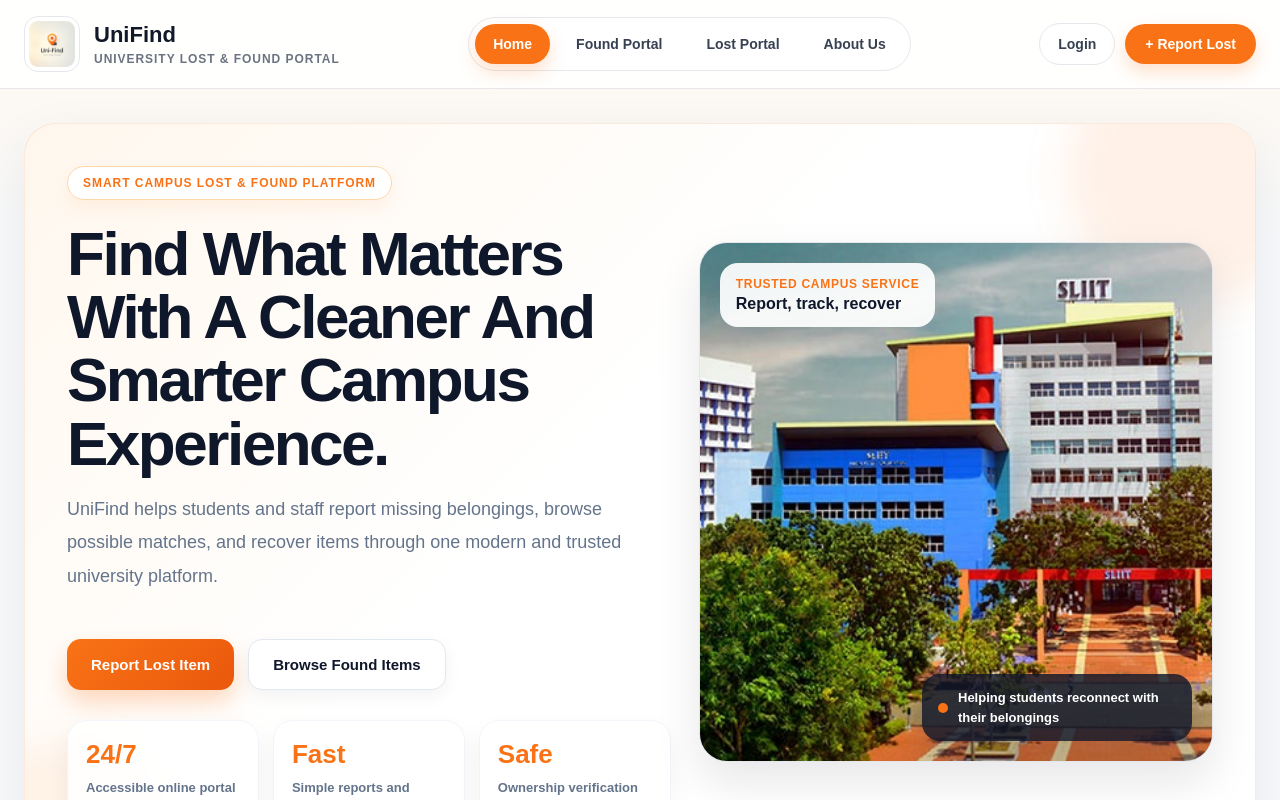
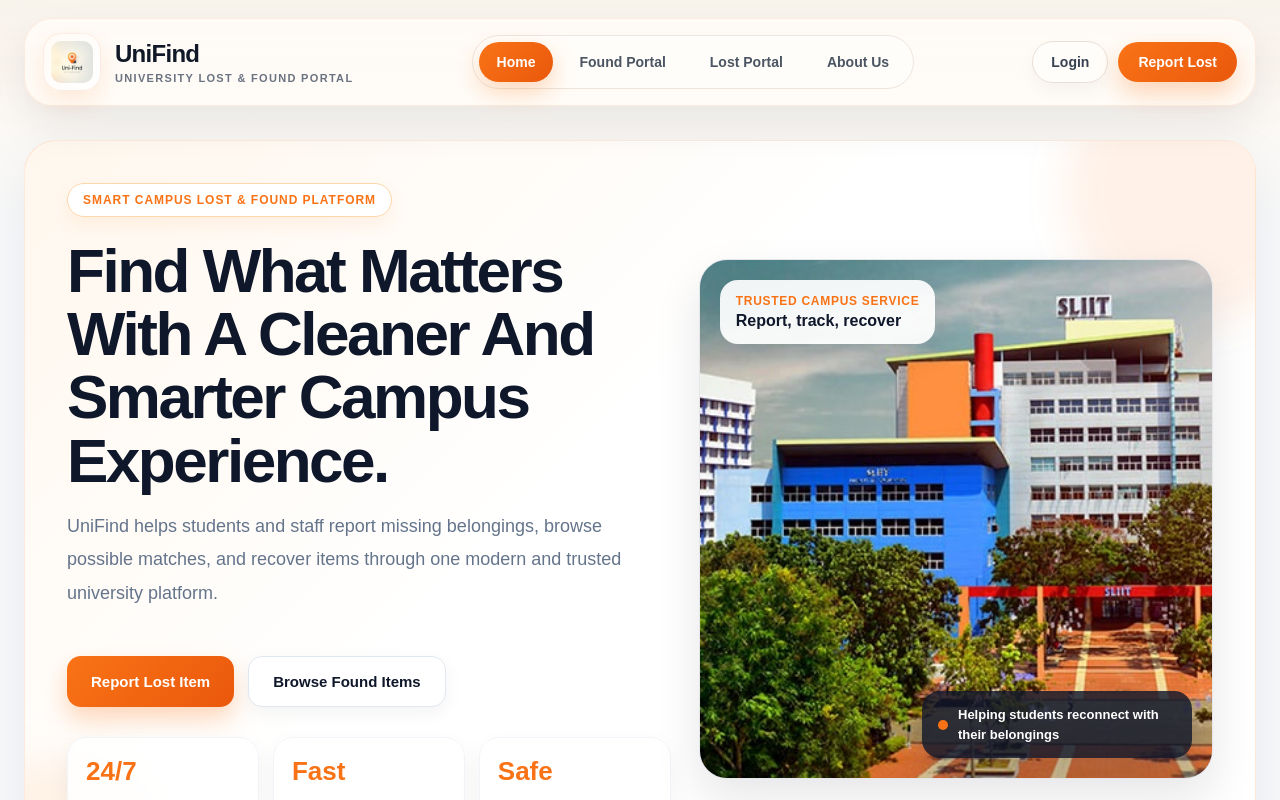
Before and after one commit to Rakimnr/Uni-Find, a React (Vite) app in the folder Frontend/: page / in a window 1280 px wide. Shown: the top 800 px of the page. Built offline with nearby package versions, Linux system fonts and the light colour scheme; no server answers.

Commit message:
Improve user sidebar UI by removing action card and redesigning buttons for a cleaner modern look

```diff
--- a/Frontend/src/components/common/Navbar.jsx
+++ b/Frontend/src/components/common/Navbar.jsx
@@ -4,55 +4,48 @@
 function Navbar({ active = "home" }) {
   const navigate = useNavigate();
 
+  const navItems = [
+    { key: "home", label: "Home", path: "/" },
+    { key: "found", label: "Found Portal", path: "/found-items" },
+    { key: "lost", label: "Lost Portal", path: "/lost-items" },
+    { key: "about", label: "About Us", path: "/about" },
+  ];
+
   return (
     <header style={styles.header}>
       <div style={styles.headerInner}>
         <div style={styles.logoBox} onClick={() => navigate("/")}>
-          <img src={logo} alt="UniFind Logo" style={styles.logoImage} />
+          <div style={styles.logoWrap}>
+            <img src={logo} alt="UniFind Logo" style={styles.logoImage} />
+          </div>
+
           <div>
             <h1 style={styles.logoText}>UniFind</h1>
-            <p style={styles.logoSub}>UNIVERSITY LOST & FOUND PORTAL</p>
+            <p style={styles.logoSub}>University Lost & Found Portal</p>
           </div>
         </div>
 
         <nav style={styles.nav}>
+          {navItems.map((item) => {
+            const isActive = active === item.key;
+
+            return (
+              <button
+                key={item.key}
+                type="button"
+                style={isActive ? styles.activeNavButton : styles.navButton}
+                onClick={() => navigate(item.path)}
+              >
+                {item.label}
+              </button>
+            );
+          })}
+        </nav>
+
+        <div style={styles.actions}>
           <button
             type="button"
-            style={active === "home" ? styles.activeNavButton : styles.navButton}
-            onClick={() => navigate("/")}
-          >
-            Home
-          </button>
-
-          <button
-            type="button"
-            style={active === "found" ? styles.activeNavButton : styles.navButton}
-            onClick={() => navigate("/found-items")}
-          >
-            Found Portal
-          </button>
-
-          <button
-            type="button"
-            style={active === "lost" ? styles.activeNavButton : styles.navButton}
-            onClick={() => navigate("/lost-items")}
-          >
-            Lost Portal
-          </button>
-
-          <button
-            type="button"
-            style={active === "about" ? styles.activeNavButton : styles.navButton}
-            onClick={() => navigate("/about")}
-          >
-            About Us
-          </button>
-        </nav>
-
-        <div style={styles.headerActions}>
-          <button
-            type="button"
-            style={styles.secondaryButton}
+            style={styles.loginButton}
             onClick={() => navigate("/login")}
           >
             Login
@@ -60,10 +53,10 @@
 
           <button
             type="button"
-            style={styles.primaryButton}
+            style={styles.reportButton}
             onClick={() => navigate("/report-lost")}
           >
-            + Report Lost
+            Report Lost
           </button>
         </div>
       </div>
@@ -72,7 +65,7 @@
 }
 
 const ORANGE = "#f97316";
-const BORDER = "#e5e7eb";
+const ORANGE_DARK = "#ea580c";
 const TEXT = "#111827";
 const MUTED = "#6b7280";
 
@@ -80,20 +73,26 @@
   header: {
     position: "sticky",
     top: 0,
-    zIndex: 100,
-    backgroundColor: "rgba(255,255,255,0.92)",
+    zIndex: 1000,
+    padding: "18px 24px 0",
+    background:
+      "linear-gradient(180deg, rgba(248,243,236,0.95) 0%, rgba(248,243,236,0.82) 60%, rgba(248,243,236,0) 100%)",
     backdropFilter: "blur(12px)",
-    borderBottom: `1px solid ${BORDER}`,
   },
 
   headerInner: {
     maxWidth: "1380px",
     margin: "0 auto",
-    padding: "16px 24px",
+    minHeight: "84px",
     display: "flex",
     alignItems: "center",
     justifyContent: "space-between",
     gap: "18px",
+    padding: "14px 18px",
+    borderRadius: "28px",
+    background: "rgba(255, 252, 247, 0.88)",
+    border: "1px solid rgba(234, 88, 12, 0.10)",
+    boxShadow: "0 18px 40px rgba(17, 24, 39, 0.08)",
     flexWrap: "wrap",
   },
 
@@ -102,99 +101,112 @@
     alignItems: "center",
     gap: "14px",
     cursor: "pointer",
-    minWidth: "240px",
+    flexShrink: 0,
+  },
+
+  logoWrap: {
+    width: "58px",
+    height: "58px",
+    borderRadius: "18px",
+    background: "linear-gradient(135deg, #fffaf5 0%, #ffffff 100%)",
+    display: "flex",
+    alignItems: "center",
+    justifyContent: "center",
+    border: "1px solid rgba(234, 88, 12, 0.10)",
+    boxShadow: "0 12px 24px rgba(249, 115, 22, 0.12)",
+    overflow: "hidden",
   },
 
   logoImage: {
-    width: "56px",
-    height: "56px",
-    objectFit: "contain",
-    borderRadius: "14px",
-    backgroundColor: "#ffffff",
-    padding: "4px",
-    border: `1px solid ${BORDER}`,
+    width: "42px",
+    height: "42px",
+    objectFit: "cover",
+    borderRadius: "10px",
   },
 
   logoText: {
     margin: 0,
-    fontSize: "22px",
+    color: TEXT,
+    fontSize: "24px",
     fontWeight: "800",
-    color: TEXT,
+    letterSpacing: "-0.03em",
   },
 
   logoSub: {
     margin: "4px 0 0 0",
-    fontSize: "12px",
     color: MUTED,
+    fontSize: "11px",
+    fontWeight: "700",
+    letterSpacing: "0.12em",
     textTransform: "uppercase",
-    letterSpacing: "0.08em",
-    fontWeight: "600",
   },
 
   nav: {
     display: "flex",
     alignItems: "center",
+    justifyContent: "center",
     gap: "8px",
-    backgroundColor: "#ffffff",
-    border: `1px solid ${BORDER}`,
+    padding: "6px",
     borderRadius: "999px",
-    padding: "6px",
+    background: "#fffdf9",
+    border: "1px solid #eee5db",
+    boxShadow: "inset 0 1px 0 rgba(255,255,255,0.9)",
     flexWrap: "wrap",
-    justifyContent: "center",
   },
 
   navButton: {
     border: "none",
-    backgroundColor: "transparent",
-    color: "#374151",
+    background: "transparent",
+    color: "#4b5563",
     padding: "12px 18px",
     borderRadius: "999px",
     cursor: "pointer",
-    fontWeight: "600",
     fontSize: "14px",
+    fontWeight: "700",
     transition: "0.2s ease",
   },
 
   activeNavButton: {
     border: "none",
-    backgroundColor: ORANGE,
+    background: `linear-gradient(135deg, ${ORANGE} 0%, ${ORANGE_DARK} 100%)`,
     color: "#ffffff",
     padding: "12px 18px",
     borderRadius: "999px",
     cursor: "pointer",
-    fontWeight: "700",
     fontSize: "14px",
-    boxShadow: "0 8px 18px rgba(249, 115, 22, 0.22)",
+    fontWeight: "800",
+    boxShadow: "0 10px 24px rgba(249, 115, 22, 0.28)",
   },
 
-  headerActions: {
+  actions: {
     display: "flex",
     alignItems: "center",
     gap: "10px",
     flexWrap: "wrap",
   },
 
-  secondaryButton: {
-    border: `1px solid ${BORDER}`,
-    backgroundColor: "#ffffff",
+  loginButton: {
+    border: "1px solid #eadfd4",
+    background: "#fffdfa",
     color: "#374151",
     padding: "12px 18px",
     borderRadius: "999px",
     cursor: "pointer",
+    fontSize: "14px",
     fontWeight: "700",
-    fontSize: "14px",
+    boxShadow: "0 8px 18px rgba(17, 24, 39, 0.04)",
   },
 
-  primaryButton: {
+  reportButton: {
     border: "none",
-    backgroundColor: ORANGE,
+    background: `linear-gradient(135deg, ${ORANGE} 0%, ${ORANGE_DARK} 100%)`,
     color: "#ffffff",
     padding: "12px 20px",
     borderRadius: "999px",
     cursor: "pointer",
-    fontWeight: "700",
     fontSize: "14px",
-    boxShadow: "0 8px 18px rgba(249, 115, 22, 0.22)",
+    fontWeight: "800",
+    boxShadow: "0 12px 24px rgba(249, 115, 22, 0.28)",
   },
 };
 
--- a/Frontend/src/layouts/UserLayout.jsx
+++ b/Frontend/src/layouts/UserLayout.jsx
@@ -1,5 +1,5 @@
 import { Outlet, useLocation, useNavigate } from "react-router-dom";
-import logo from "../assets/logo.jpeg"; // ✅ add this
+import logo from "../assets/logo.jpeg";
 
 const UserLayout = () => {
   const navigate = useNavigate();
@@ -14,9 +14,11 @@
     <div style={styles.page}>
       <aside style={styles.sidebar}>
         <div>
-          {/* ✅ FIXED LOGO */}
+          {/* LOGO */}
           <div style={styles.logoBox} onClick={() => navigate("/")}>
-            <img src={logo} alt="logo" style={styles.logoImage} />
+            <div style={styles.logoWrap}>
+              <img src={logo} alt="logo" style={styles.logoImage} />
+            </div>
 
             <div>
               <h2 style={styles.logoText}>UniFind</h2>
@@ -24,6 +26,7 @@
             </div>
           </div>
 
+          {/* NAVIGATION */}
           <nav style={styles.nav}>
             <div
               style={{
@@ -67,7 +70,8 @@
           </nav>
         </div>
 
-        <div>
+        {/* 🔥 CLEAN BUTTONS (NO BOX) */}
+        <div style={styles.actions}>
           <button
             style={styles.primaryBtn}
             onClick={() => navigate("/report-found-item")}
@@ -95,14 +99,15 @@
   page: {
     display: "flex",
     minHeight: "100vh",
-    backgroundColor: "#f6f7fb",
+    background:
+      "linear-gradient(180deg, #fff7ed 0%, #f8fafc 220px, #f8fafc 100%)",
   },
 
   sidebar: {
-    width: "270px",
+    width: "260px",
     backgroundColor: "#ffffff",
     borderRight: "1px solid #e5e7eb",
-    padding: "20px",
+    padding: "22px 18px",
     display: "flex",
     flexDirection: "column",
     justifyContent: "space-between",
@@ -112,42 +117,57 @@
     display: "flex",
     alignItems: "center",
     gap: "12px",
-    marginBottom: "34px",
+    marginBottom: "30px",
     cursor: "pointer",
   },
 
+  logoWrap: {
+    width: "52px",
+    height: "52px",
+    borderRadius: "14px",
+    background: "linear-gradient(135deg, #fff7ed 0%, #ffffff 100%)",
+    border: "1px solid rgba(249,115,22,0.12)",
+    display: "flex",
+    alignItems: "center",
+    justifyContent: "center",
+  },
+
   logoImage: {
-    width: "46px",
-    height: "46px",
+    width: "36px",
+    height: "36px",
     objectFit: "contain",
-    borderRadius: "12px",
-    backgroundColor: "#ffffff",
-    padding: "4px",
-    border: "1px solid #e5e7eb",
+    borderRadius: "8px",
   },
 
   logoText: {
     margin: 0,
     fontSize: "20px",
-    fontWeight: "700",
+    fontWeight: "800",
+    color: "#111827",
   },
 
   logoSub: {
     margin: "4px 0 0 0",
-    fontSize: "13px",
+    fontSize: "11px",
     color: "#6b7280",
+    letterSpacing: "0.1em",
+    textTransform: "uppercase",
+    fontWeight: "700",
   },
 
   nav: {
     display: "flex",
     flexDirection: "column",
-    gap: "12px",
+    gap: "10px",
   },
 
   navItem: {
-    padding: "14px 16px",
+    padding: "13px 14px",
     borderRadius: "12px",
     cursor: "pointer",
+    color: "#374151",
+    fontWeight: "600",
+    fontSize: "14px",
   },
 
   activeNavItem: {
@@ -156,23 +176,36 @@
     fontWeight: "700",
   },
 
+  /* 🔥 CLEAN BUTTONS */
+  actions: {
+    display: "flex",
+    flexDirection: "column",
+    gap: "10px",
+  },
+
   primaryBtn: {
-    backgroundColor: "#f97316",
+    width: "100%",
+    background: "linear-gradient(135deg, #f97316 0%, #ea580c 100%)",
     color: "#fff",
     border: "none",
-    borderRadius: "14px",
-    padding: "14px",
-    marginBottom: "10px",
+    borderRadius: "12px",
+    padding: "12px",
     cursor: "pointer",
+    fontWeight: "700",
+    fontSize: "14px",
+    boxShadow: "0 8px 18px rgba(249,115,22,0.25)",
   },
 
   outlineBtn: {
-    backgroundColor: "#fff",
+    width: "100%",
+    background: "transparent",
     color: "#f97316",
-    border: "1px solid #f97316",
-    borderRadius: "14px",
-    padding: "14px",
+    border: "1.5px solid #f97316",
+    borderRadius: "12px",
+    padding: "12px",
     cursor: "pointer",
+    fontWeight: "600",
+    fontSize: "14px",
   },
 
   main: {
```
Also changed, not shown: 1 other file (tests, documents, lock files or other folders).
